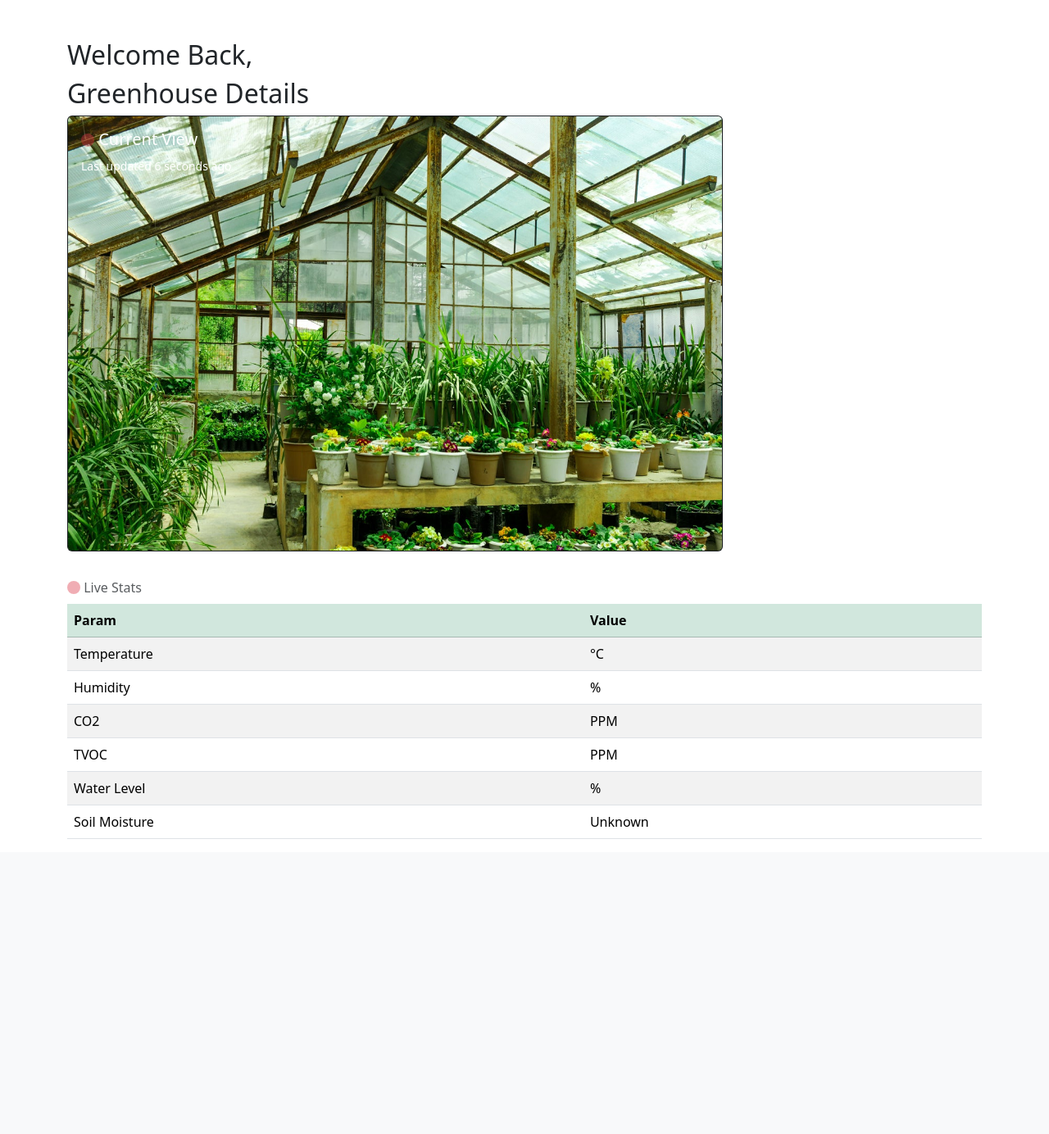
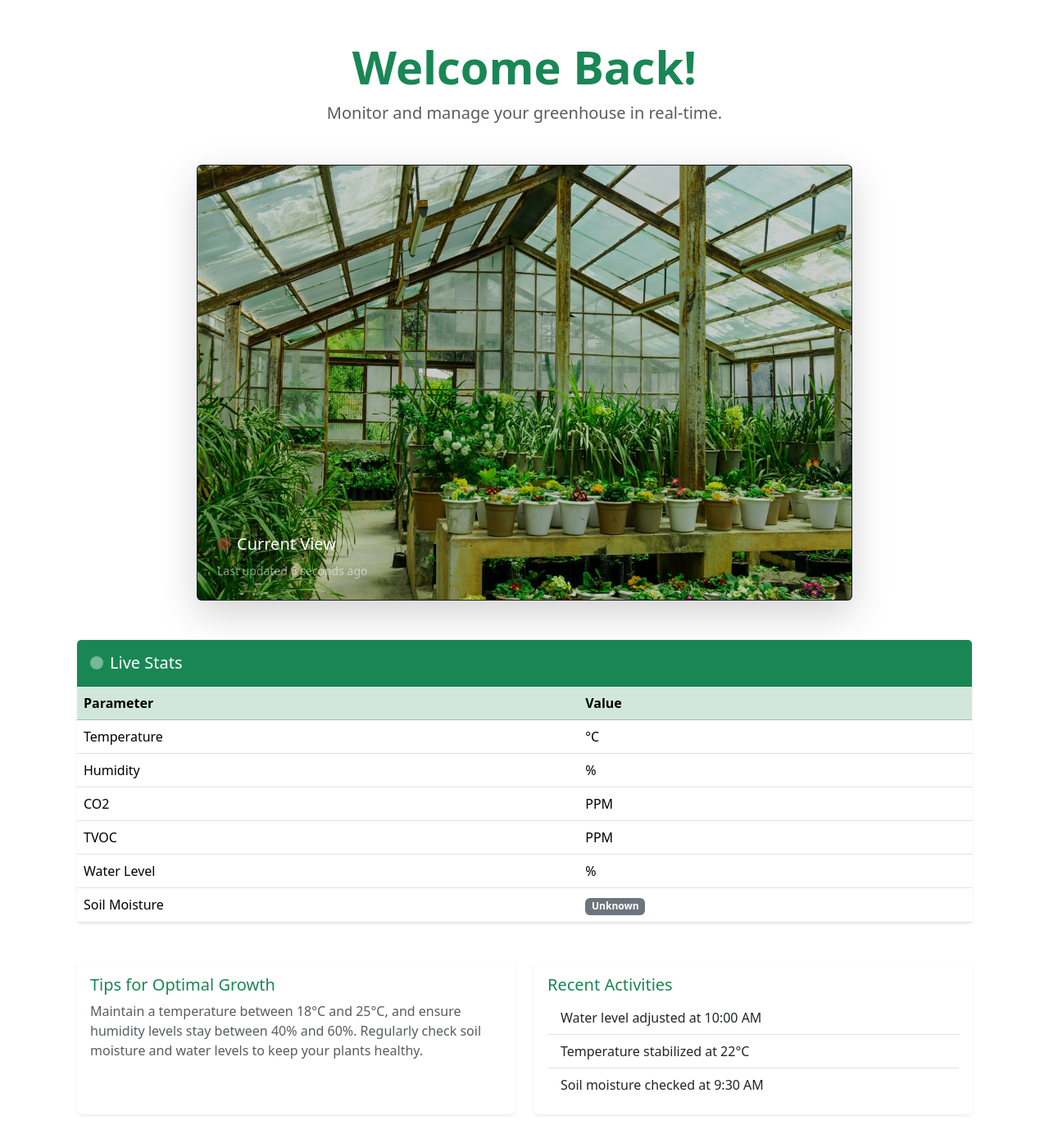
Before and after one commit to Greenhouse-Monitoring-System/Webserver-Dashboard, a Flask app: template templates/greenhouse.html in a window 1280 px wide. Shown: the part 70-1454 px from the top of the page at 82% size. Before the commit the page ends 1094 px from the top, so only its background shows below. Run offline with Flask 3, Linux system fonts and the light colour scheme; the template is opened without the code that fills it, so the values that code supplies are empty.

Commit message:
Added styling to greenhouse.html

```diff
--- a/templates/greenhouse.html
+++ b/templates/greenhouse.html
@@ -3,37 +3,43 @@
 {% block title %}Greenhouse Homepage{% endblock %}
 
 {% block content %}
+<div class="container mt-5">
 
-<h2>Welcome Back,</h2>
-<h2>Greenhouse Details</h2>
-<div class="card text-bg-dark" style="max-width: 50rem;">
-    <img src="{{ url_for('static', filename='upload_imgs/current/now.jpg') }}" class="card-img" alt="current view">
-    <div class="card-img-overlay">
-        <h5 class="card-title">
-            <div class="spinner-grow text-danger spinner-grow-sm" role="status">
+    <div class="text-center mb-5">
+        <h1 class="display-4 fw-bold text-success">Welcome Back!</h1>
+        <p class="lead text-muted">Monitor and manage your greenhouse in real-time.</p>
+    </div>
+
+    <div class="card text-bg-dark mb-5 shadow-lg overflow-hidden" style="max-width: 50rem; margin: 0 auto;">
+        <img src="{{ url_for('static', filename='upload_imgs/current/now.jpg') }}" class="card-img" alt="current view" style="filter: brightness(0.8);">
+        <div class="card-img-overlay d-flex flex-column justify-content-end p-4">
+            <h5 class="card-title d-flex align-items-center text-white">
+                <div class="spinner-grow text-danger spinner-grow-sm me-2" role="status">
                     <span class="visually-hidden">Loading...</span>
                 </div>
                 Current View
             </h5>
-        <p class="card-text"><small id="timeCounter">Last updated 0 seconds ago</small></p>
+            <p class="card-text text-white-50"><small id="timeCounter">Last updated 0 seconds ago</small></p>
         </div>
     </div>
-<br>
-<table class="table table-striped caption-top">
-    <caption>
-        <div class="spinner-grow text-danger spinner-grow-sm" role="status">
+
+    <div class="card shadow-sm border-0">
+        <div class="card-header bg-success text-white d-flex align-items-center py-3">
+            <div class="spinner-grow spinner-grow-sm me-2" role="status">
                 <span class="visually-hidden">Loading...</span>
             </div>
-        Live Stats
-    </caption>
+            <h5 class="card-title mb-0">Live Stats</h5>
+        </div>
+        <div class="card-body p-0">
+            <table class="table table-hover mb-0">
                 <thead>
                     <tr class="table-success">
-        <th>Param</th>
+                        <th>Parameter</th>
                         <th>Value</th>
                     </tr>
                 </thead>
                 <tbody id="liveStats">
-    <!-- Display each condition in the desired order -->
+
                     <tr>
                         <td>Temperature</td>
                         <td>{{ conditions.temperature }} °C</td>
@@ -58,18 +64,46 @@
                         <td>Soil Moisture</td>
                         <td>
                             {% if conditions.soilMoisture == 1 %}
-                Dry
+                            <span class="badge bg-danger">Dry</span>
                             {% elif conditions.soilMoisture == 0 %}
-                Wet
+                            <span class="badge bg-success">Wet</span>
                             {% else %}
-                Unknown
+                            <span class="badge bg-secondary">Unknown</span>
                             {% endif %}
                         </td>
                     </tr>
                 </tbody>
             </table>
+        </div>
+    </div>
 
-<!--<a href="/greenhouse/conditions" class="btn btn-primary">Check Conditions</a>-->
+    <div class="row mt-5">
+        <div class="col-md-6 mb-4">
+            <div class="card h-100 shadow-sm border-0">
+                <div class="card-body">
+                    <h5 class="card-title text-success">Tips for Optimal Growth</h5>
+                    <p class="card-text text-muted">
+                        Maintain a temperature between 18°C and 25°C, and ensure humidity levels stay between 40% and 60%.
+                        Regularly check soil moisture and water levels to keep your plants healthy.
+                    </p>
+                </div>
+            </div>
+        </div>
+        <div class="col-md-6 mb-4">
+            <div class="card h-100 shadow-sm border-0">
+                <div class="card-body">
+                    <h5 class="card-title text-success">Recent Activities</h5>
+                    <ul class="list-group list-group-flush">
+                        <li class="list-group-item">Water level adjusted at 10:00 AM</li>
+                        <li class="list-group-item">Temperature stabilized at 22°C</li>
+                        <li class="list-group-item">Soil moisture checked at 9:30 AM</li>
+                    </ul>
+                </div>
+            </div>
+        </div>
+    </div>
+</div>
+
 
 <script>
     let startTime = new Date().getTime(); // Record the time when the page loads
@@ -112,7 +146,10 @@
                             <td>Water Level</td>
                             <td>${ conditions.distance } %</td>
                         </tr>
-                        <tr><td>Soil Moisture</td><td>${conditions.soilMoisture === 1 ? "Dry" : conditions.soilMoisture === 0 ? "Wet" : "Unknown"}</td></tr>
+                        <tr>
+                            <td>Soil Moisture</td>
+                            <td>${ conditions.soilMoisture === 1 ? '<span class="badge bg-danger">Dry</span>' : conditions.soilMoisture === 0 ? '<span class="badge bg-success">Wet</span>' : '<span class="badge bg-secondary">Unknown</span>' }</td>
+                        </tr>
                     `;
 
                     // Reset the timer
@@ -135,5 +172,4 @@
     // Fetch live stats immediately on page load
     fetchLiveStats();
 </script>
-
 {% endblock %}
```
Lines whose indentation alone changed are shown as unchanged.
